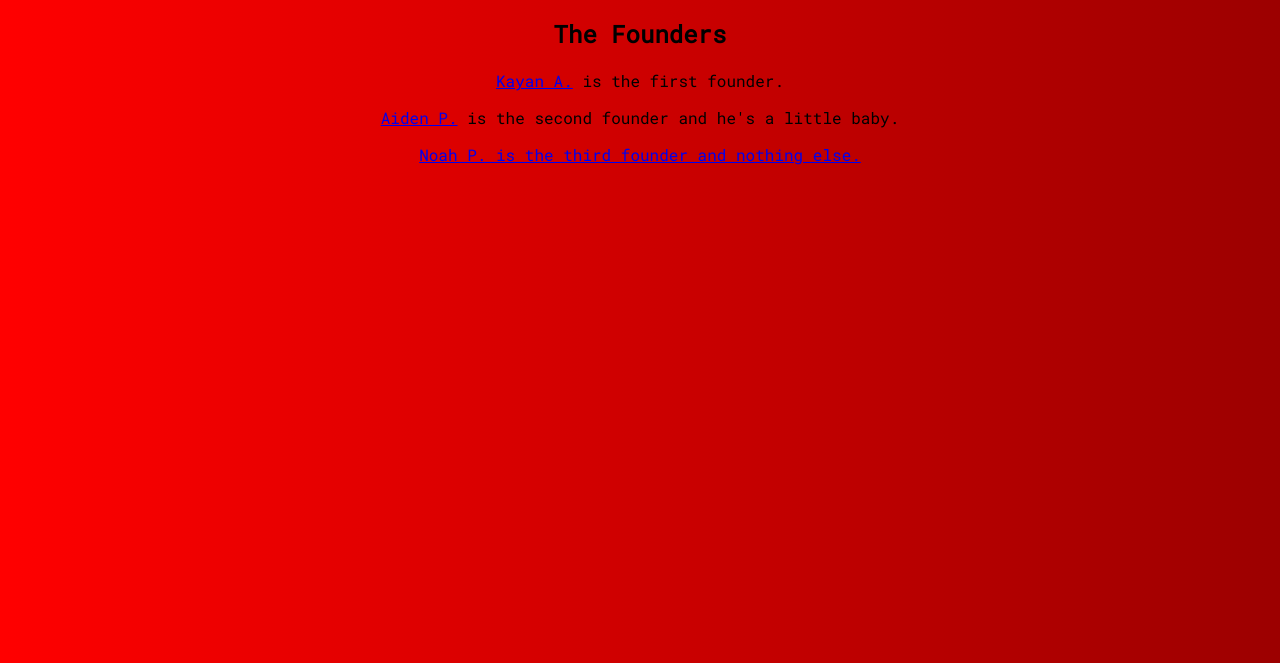
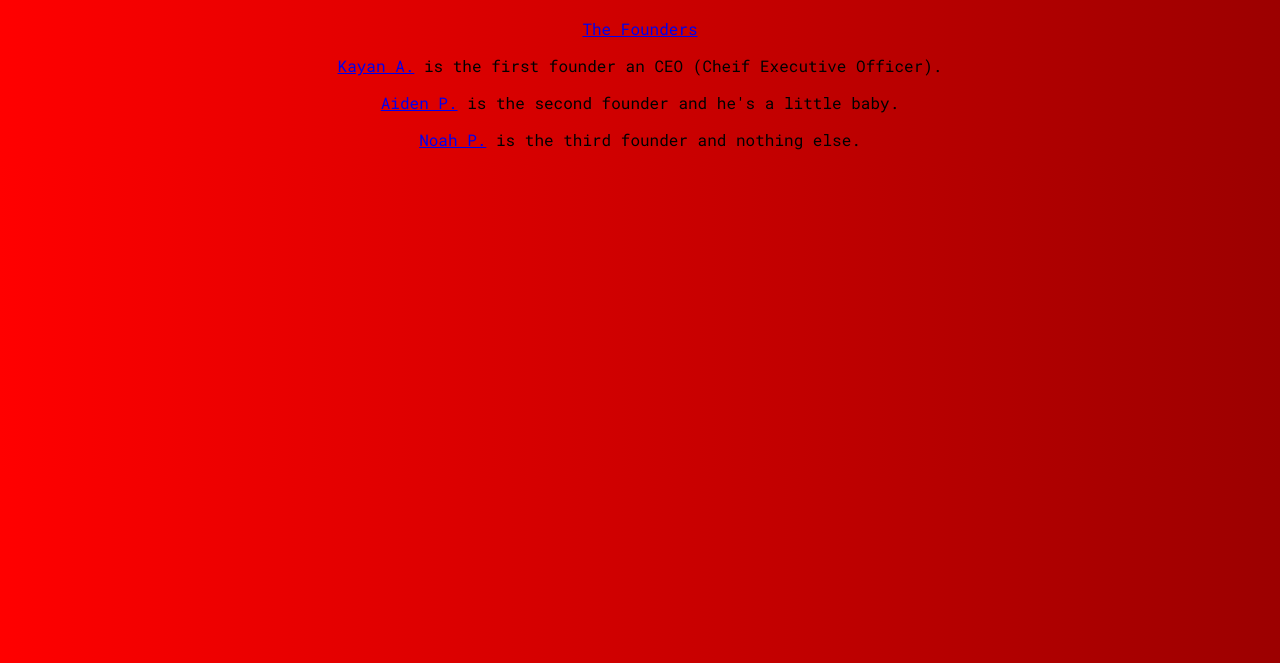
Before and after one commit to techno-studios/techno-studios.github.io, a plain HTML site: page employees/index.html in a window 1280 px wide. Shown: the part 137-800 px from the top of the page. Drawn offline with Linux system fonts and the light colour scheme.

Commit message:
Update index.html

```diff
--- a/employees/index.html
+++ b/employees/index.html
@@ -14,9 +14,10 @@
 		</ul>
 
     <h1>Employees</h1>
+	  <p><a href="Gary D.</a> is our GD (Graphic Designer).</p>
     <h2>The Founders</h2>
-    <p><a href="kayan.html">Kayan A.</a> is the first founder.</p>
+    <p><a href="kayan.html">Kayan A.</a> is the first founder an CEO (Cheif Executive Officer).</p>
     <p><a href="aiden.html">Aiden P.</a> is the second founder and he's a little baby.</p>
-	  <p><a href="noah.html">Noah P. is the third founder and nothing else.</p>
+	 <p><a href="noah.html">Noah P.</a> is the third founder and nothing else.</p>
   </body>
 </html>
```
